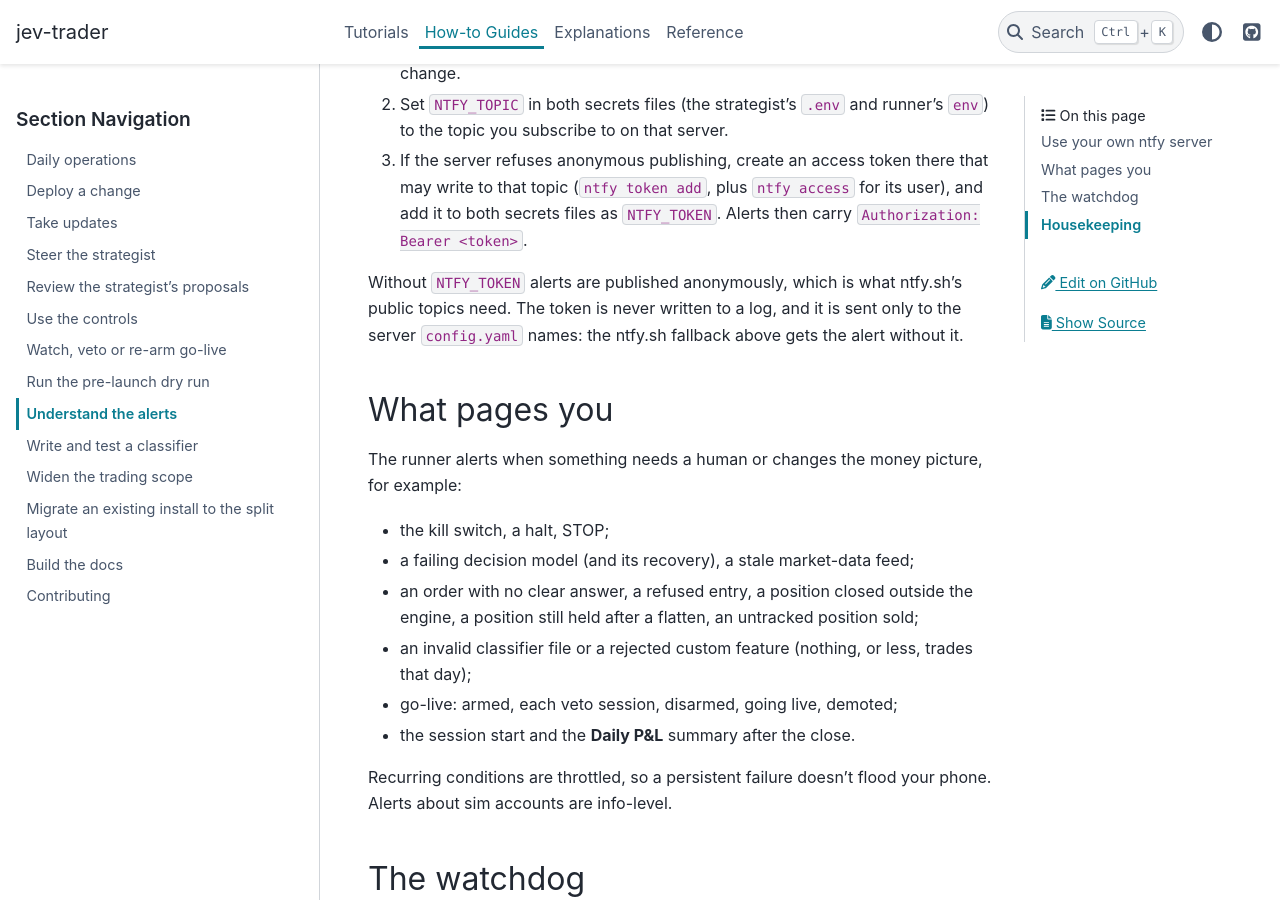
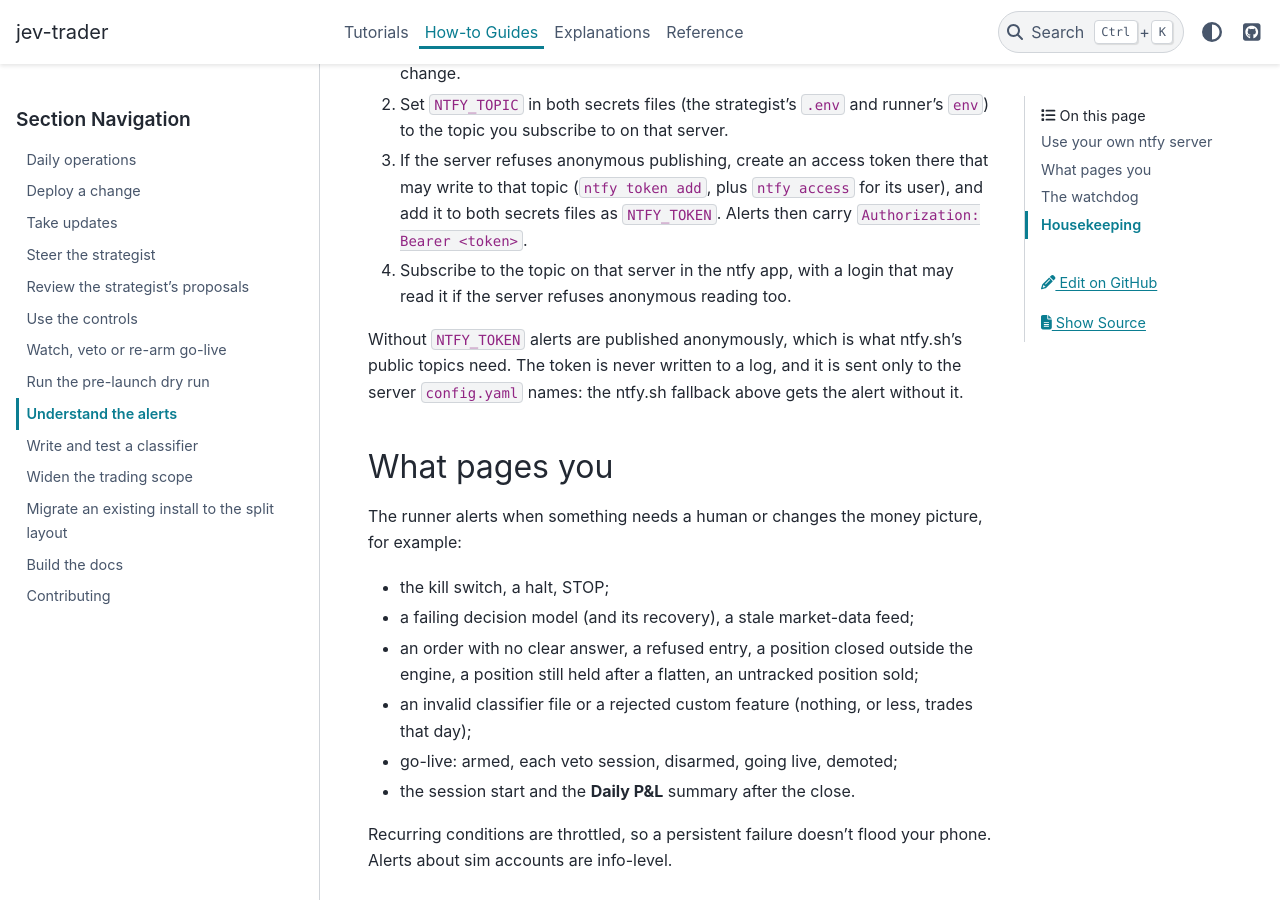
Before and after one commit to gilesknap/jev-trader, a Sphinx documentation site: the page built from docs/how-to/alerts.md, in a window 1280 px wide and 900 px high, scrolled down 673 px. Built offline with Sphinx 7.4.7 and the PyData theme 0.15.4, drawn with Linux system fonts in a browser that asks for light colours.

Commit message:
docs: subscribing to a self-hosted ntfy topic may need a login
Co-Authored-By: Claude Opus 5.5 <noreply@anthropic.com>
Claude-Session: https://claude.ai/code/session_01Uybqz7jZi6kcfyvT7Tw7tN

```diff
--- a/docs/how-to/alerts.md
+++ b/docs/how-to/alerts.md
@@ -23,6 +23,8 @@ To push to a self-hosted ntfy server instead of ntfy.sh:
 3. If the server refuses anonymous publishing, create an access token there that may write to
    that topic (`ntfy token add`, plus `ntfy access` for its user), and add it to both secrets
    files as `NTFY_TOKEN`. Alerts then carry `Authorization: Bearer <token>`.
+4. Subscribe to the topic on that server in the ntfy app, with a login that may read it if the
+   server refuses anonymous reading too.
 
 Without `NTFY_TOKEN` alerts are published anonymously, which is what ntfy.sh's public topics
 need. The token is never written to a log, and it is sent only to the server `config.yaml`
```
